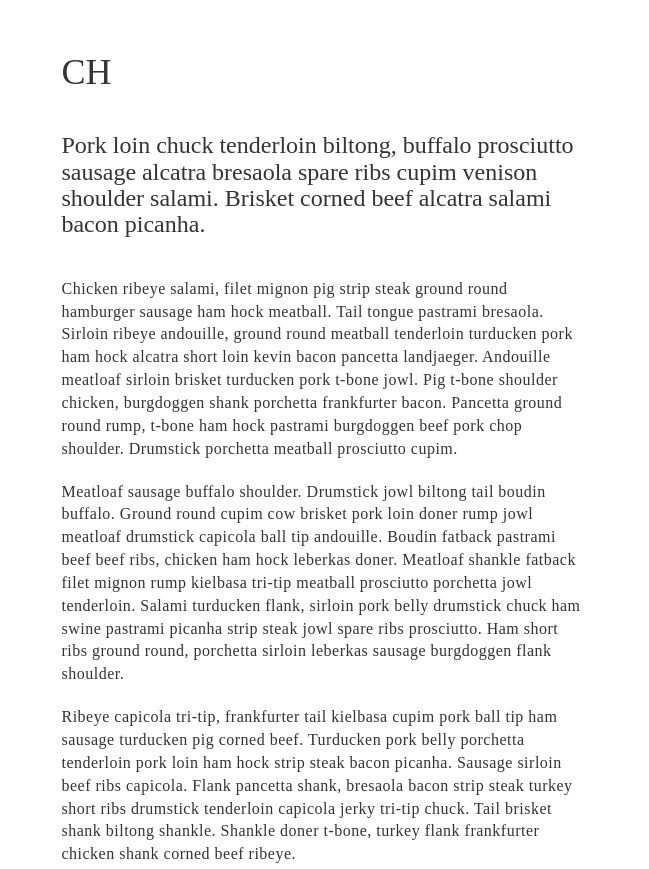
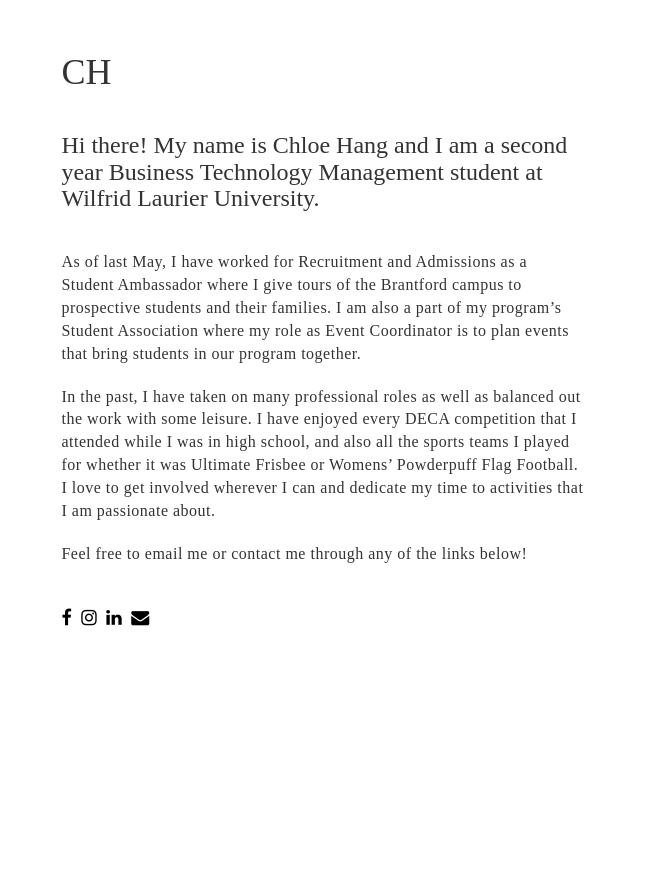
Before and after one commit to Dylan-Clarry/chloehang.ca, a plain HTML site: page index.html in a window 1280 px wide. Shown: the top 869 px of the page, 631-1280 px from the left. After the commit the page ends 800 px from the top, so only its background shows below. Drawn offline with nearby package versions, Linux system fonts and the light colour scheme; a web font is replaced by a local one.

Commit message:
first actual version of site

```diff
--- a/index.html
+++ b/index.html
@@ -18,8 +18,7 @@
 <body>
 
 	<!-- grid-left -->
-	<div class="grid-left bg-chloe">
-	</div><!-- /grid-left -->
+	<div class="grid-left bg-chloe"></div><!-- /grid-left -->
 
 	<!-- grid-right -->
 	<div class="grid-right">
@@ -28,20 +27,21 @@
 
 			<h1>ch</h1>
 
-			<h3>Pork loin chuck tenderloin biltong, buffalo prosciutto sausage alcatra bresaola spare ribs cupim venison shoulder salami. Brisket corned beef alcatra salami bacon picanha.</h3>
+			<h3>Hi there! My name is Chloe Hang and I am a second year Business Technology Management student at Wilfrid Laurier University.</h3>
 
-			<p>Chicken ribeye salami, filet mignon pig strip steak ground round hamburger sausage ham hock meatball. Tail tongue pastrami bresaola. Sirloin ribeye andouille, ground round meatball tenderloin turducken pork ham hock alcatra short loin kevin bacon pancetta landjaeger. Andouille meatloaf sirloin brisket turducken pork t-bone jowl. Pig t-bone shoulder chicken, burgdoggen shank porchetta frankfurter bacon. Pancetta ground round rump, t-bone ham hock pastrami burgdoggen beef pork chop shoulder. Drumstick porchetta meatball prosciutto cupim.</p>
+			<p>As of last May, I have worked for Recruitment and Admissions as a Student Ambassador where I give tours of the Brantford campus to prospective students and their families. I am also a part of my program’s Student Association where my role as Event Coordinator is to plan events that bring students in our program together.</p>
 
-			<p>Meatloaf sausage buffalo shoulder. Drumstick jowl biltong tail boudin buffalo. Ground round cupim cow brisket pork loin doner rump jowl meatloaf drumstick capicola ball tip andouille. Boudin fatback pastrami beef beef ribs, chicken ham hock leberkas doner. Meatloaf shankle fatback filet mignon rump kielbasa tri-tip meatball prosciutto porchetta jowl tenderloin. Salami turducken flank, sirloin pork belly drumstick chuck ham swine pastrami picanha strip steak jowl spare ribs prosciutto. Ham short ribs ground round, porchetta sirloin leberkas sausage burgdoggen flank shoulder.</p>
+			<p>In the past, I have taken on many professional roles as well as balanced out the work with some leisure. I have enjoyed every DECA competition that I attended while I was in high school, and also all the sports teams I played for whether it was Ultimate Frisbee or Womens’ Powderpuff Flag Football. I love to get involved wherever I can and dedicate my time to activities that I am passionate about.</p>
 
-			<p>Ribeye capicola tri-tip, frankfurter tail kielbasa cupim pork ball tip ham sausage turducken pig corned beef. Turducken pork belly porchetta tenderloin pork loin ham hock strip steak bacon picanha. Sausage sirloin beef ribs capicola. Flank pancetta shank, bresaola bacon strip steak turkey short ribs drumstick tenderloin capicola jerky tri-tip chuck. Tail brisket shank biltong shankle. Shankle doner t-bone, turkey flank frankfurter chicken shank corned beef ribeye.</p>
+			<p>Feel free to email me or contact me through any of the links below!</p>
+
 
 			<!-- social-media -->
 			<ul>
 				<li><a href="https://www.facebook.com/chloehaang" target="_blank"><i class="fa fa-facebook" aria-hidden="true"></i></a></li>
 				<li><a href="https://www.instagram.com/_chloeehang/	" target="_blank"><i class="fa fa-instagram" aria-hidden="true"></i></a></li>
-				<li><a href="https://www.linkedin.com/in/bradleyau" target="_blank"><i class="fa fa-linkedin" aria-hidden="true"></i></a></li>
-				<li><a href="mailto:email@bradleyau.com" target="_blank"><i class="fa fa-envelope" aria-hidden="true"></i></a></li>
+				<li><a href="https://www.linkedin.com/in/chloehang" target="_blank"><i class="fa fa-linkedin" aria-hidden="true"></i></a></li>
+				<li><a href="mailto:email@chloehang.ca" target="_blank"><i class="fa fa-envelope" aria-hidden="true"></i></a></li>
 			</ul><!-- /social-media -->
 
 		</div><!-- /container -->
--- a/sass/pages/_index.sass
+++ b/sass/pages/_index.sass
@@ -3,6 +3,7 @@
 	background: url(../img/chloe.jpg)
 	background-size: cover
 	background-position: center
+	// filter: grayscale(1) contrast(100%)
 
 @media (max-width: $md)
 	.bg-chloe
```
Also changed, not shown: 1 other file.
